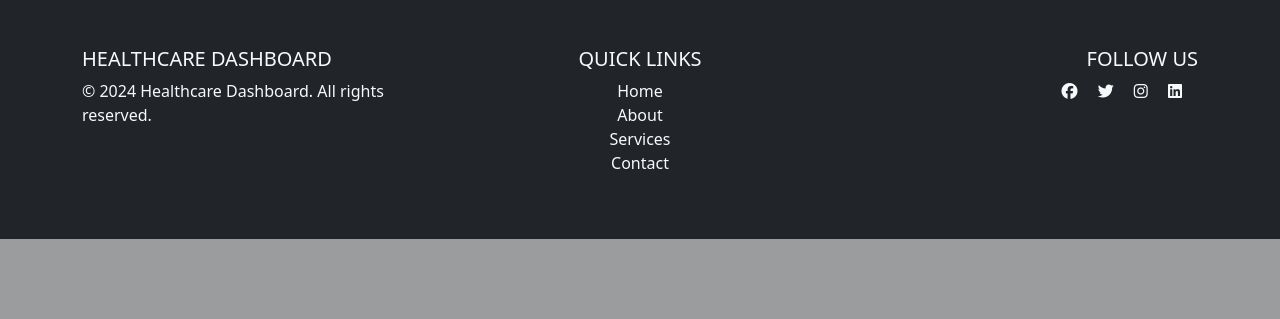
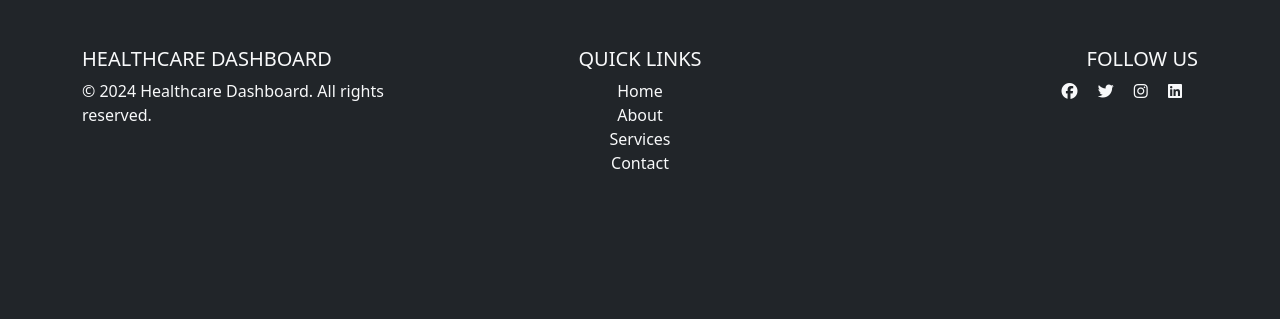
Before and after one commit to AnmolChauhan1234/OrleanDjango, a Django app: page / in a window 1280 px wide. Shown: the part 801-1120 px from the top of the page. Before the commit the page ends 1040 px from the top, so only its background shows below. Run offline with Django 5.2, Linux system fonts and the light colour scheme; some libraries are stand-ins or nearby versions.

Commit message:
minor changes

```diff
--- a/healthcare_dashboard/dashboard/templates/dashboard/index.html
+++ b/healthcare_dashboard/dashboard/templates/dashboard/index.html
@@ -108,7 +108,7 @@
         </div>
     </div>
 
-    <footer class="bg-dark text-light py-5">
+    <footer class="bg-dark text-light py-5" style="height: 20rem;">
         <div class="container">
           <div class="row">
             <div class="col-12 col-md-4 text-center text-md-start mb-4 mb-md-0">
```
